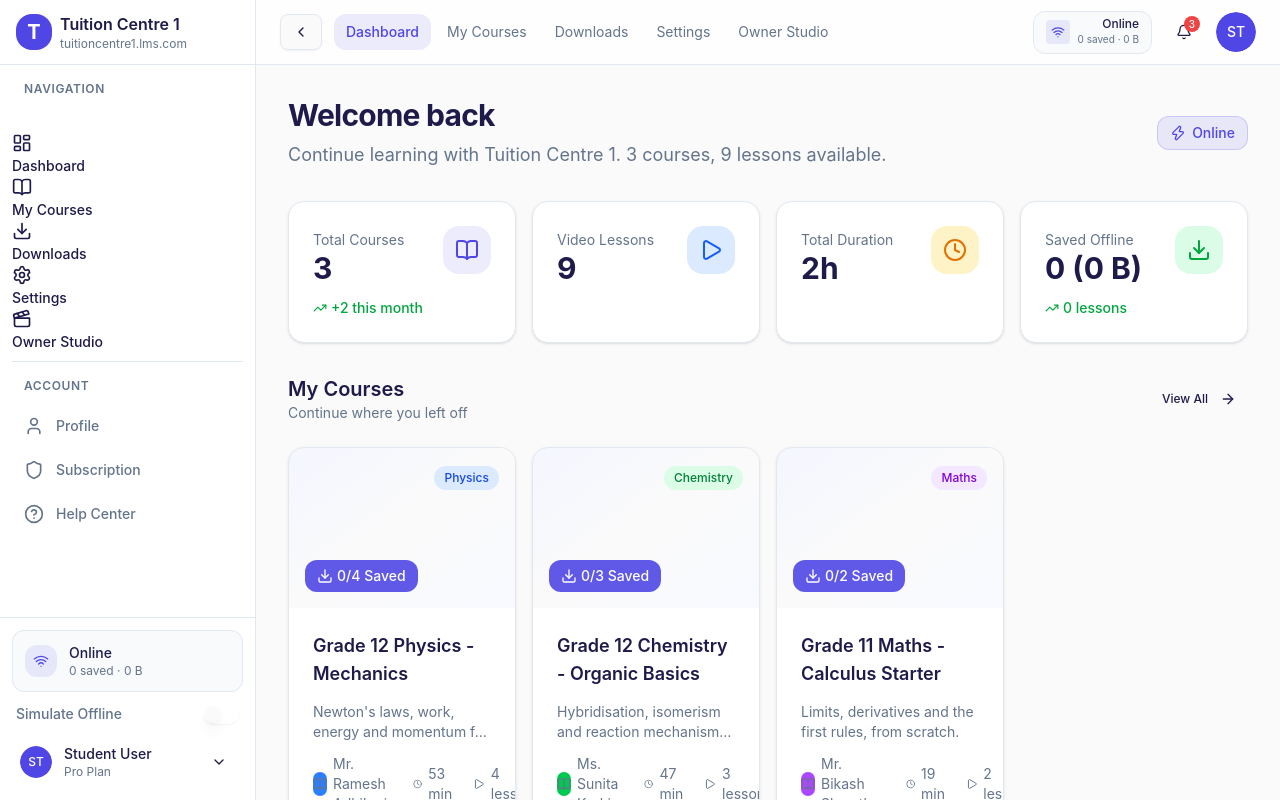
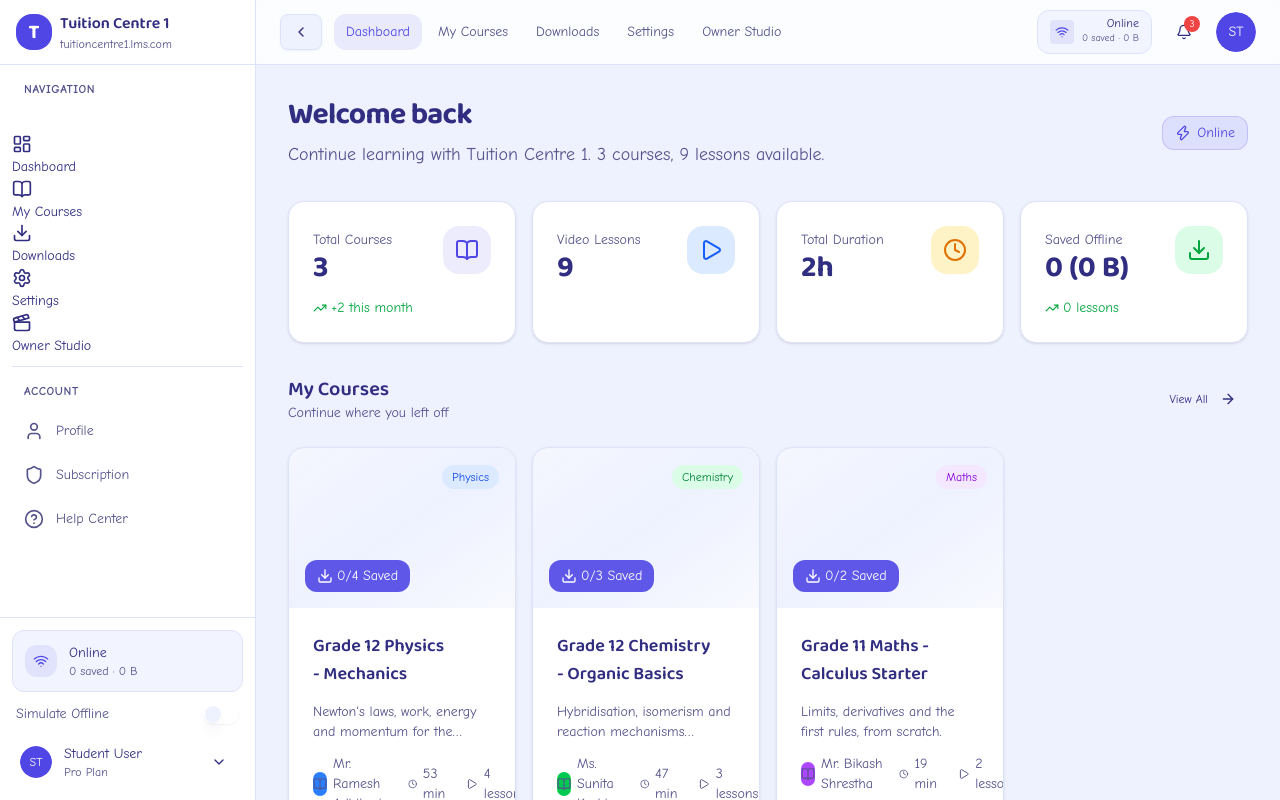
Before and after one commit to shivraj598/LMS_Offline_feature, a React (Vite) app: page / in a window 1280 px wide. Built offline with nearby package versions, Linux system fonts and the light colour scheme.

Commit message:
feat: update color scheme and typography in styles.css for improved aesthetics

```diff
--- a/src/styles.css
+++ b/src/styles.css
@@ -25,18 +25,18 @@
   --color-warning-foreground: #1F2937;
   --color-warning-light: #FEF3C7;
 
-  --color-background: #FAFAFA;
+  --color-background: #EEF2FF;
   --color-surface: #FFFFFF;
   --color-surface-elevated: #FFFFFF;
-  --color-surface-hover: #F8FAFC;
-  --color-surface-active: #EEF2FF;
+  --color-surface-hover: #F2F4FF;
+  --color-surface-active: #E0E7FF;
 
-  --color-foreground: #1E1B4B;
-  --color-foreground-muted: #64748B;
-  --color-foreground-subtle: #94A3B8;
+  --color-foreground: #312E81;
+  --color-foreground-muted: #55538C;
+  --color-foreground-subtle: #8280A8;
 
-  --color-border: #E2E8F0;
-  --color-border-strong: #CBD5E1;
+  --color-border: #DDE3F9;
+  --color-border-strong: #C7D2FE;
   --color-border-focus: #4F46E5;
 
   --color-ring: #4F46E5;
@@ -48,15 +48,15 @@
   --radius-xl: 1rem;
   --radius-2xl: 1.5rem;
 
-  --font-sans: 'Inter', -apple-system, BlinkMacSystemFont, 'Segoe UI', Roboto, sans-serif;
-  --font-heading: 'Poppins', 'Inter', -apple-system, BlinkMacSystemFont, sans-serif;
+  --font-sans: 'Comic Neue', -apple-system, BlinkMacSystemFont, 'Segoe UI', Roboto, sans-serif;
+  --font-heading: 'Baloo 2', 'Comic Neue', -apple-system, BlinkMacSystemFont, sans-serif;
   --font-mono: 'JetBrains Mono', 'Fira Code', monospace;
-  --font-display: 'Poppins', 'Inter', sans-serif;
+  --font-display: 'Baloo 2', 'Comic Neue', sans-serif;
 
-  --shadow-sm: 0 1px 2px 0 rgb(0 0 0 / 0.05);
-  --shadow-md: 0 4px 6px -1px rgb(0 0 0 / 0.1), 0 2px 4px -2px rgb(0 0 0 / 0.1);
-  --shadow-lg: 0 10px 15px -3px rgb(0 0 0 / 0.1), 0 4px 6px -4px rgb(0 0 0 / 0.1);
-  --shadow-xl: 0 20px 25px -5px rgb(0 0 0 / 0.1), 0 8px 10px -6px rgb(0 0 0 / 0.1);
+  --shadow-sm: 0 1px 2px 0 rgb(49 46 129 / 0.06);
+  --shadow-md: 0 4px 6px -1px rgb(49 46 129 / 0.08), 0 2px 4px -2px rgb(49 46 129 / 0.06);
+  --shadow-lg: 0 10px 15px -3px rgb(49 46 129 / 0.1), 0 4px 6px -4px rgb(49 46 129 / 0.06);
+  --shadow-xl: 0 20px 25px -5px rgb(49 46 129 / 0.12), 0 8px 10px -6px rgb(49 46 129 / 0.08);
   --shadow-glow: 0 0 0 3px rgb(79 70 229 / 0.2);
 
   --transition-fast: 150ms cubic-bezier(0.4, 0, 0.2, 1);
@@ -74,12 +74,34 @@
   body {
     @apply bg-background text-foreground antialiased font-sans;
     font-feature-settings: "rlig" 1, "calt" 1;
+    line-height: 1.55;
+  }
+  h1, h2, h3, h4, h5, h6 {
+    font-family: var(--font-heading);
+    text-wrap: balance;
+  }
+  button:not(:disabled),
+  [role="button"]:not([aria-disabled="true"]),
+  select {
+    cursor: pointer;
   }
   :focus-visible {
     @apply outline-none ring-2 ring-ring ring-offset-2 ring-offset-background;
   }
   ::selection {
     @apply bg-primary/20 text-primary;
+  }
+  @media (prefers-reduced-motion: reduce) {
+    html {
+      scroll-behavior: auto;
+    }
+    *,
+    *::before,
+    *::after {
+      animation-duration: 0.01ms !important;
+      animation-iteration-count: 1 !important;
+      transition-duration: 0.01ms !important;
+    }
   }
 }
 
```
